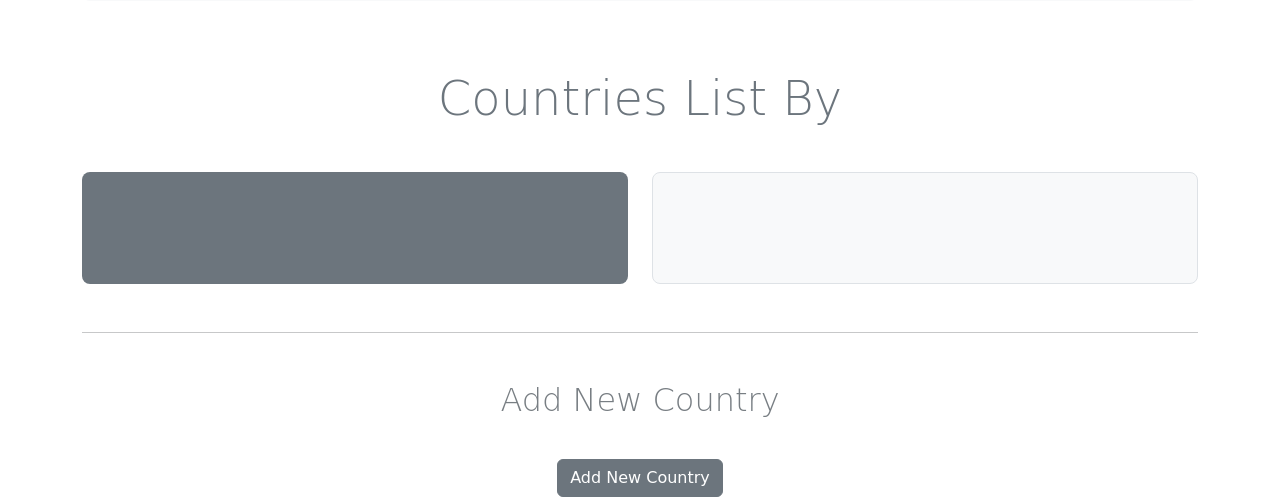
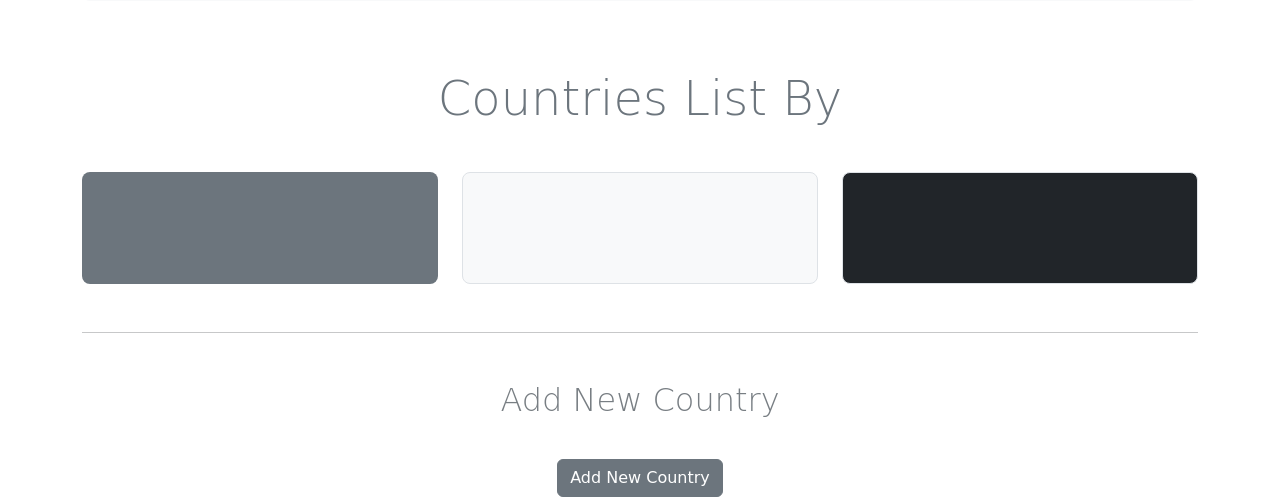
Before and after one commit to RikiSama/WorldFactbook, a Flask app: page / in a window 1280 px wide. Shown: the part 380-881 px from the top of the page. Run offline with Flask 3, Linux system fonts and the light colour scheme; data that the repository does not hold is empty; parts of the project's set-up code (start-up, migrations or seed data) failed here and were passed over; some web fonts are replaced.

Commit message:
initial commit

```diff
--- a/server.py
+++ b/server.py
@@ -3,6 +3,7 @@ from crypt import methods
 import re
 from flask import Flask,render_template,request
 import json
+import humanize
 
 w = json.load(open("worldl.json"))
 app = Flask(__name__)
@@ -85,13 +86,14 @@ def largepopl():
     largepopl = sorted(w, key=lambda c: c['population'], reverse=True)[:9]
     return render_template('population.html',
             description = 'Large Amount of Population',
-            allCountries = largepopl)
+            allCountries = largepopl,
+            )
 
 @app.route("/smallpopl")
-def smallpopl():
+def smallpopl(population):
     smallpopl = sorted(w, key=lambda c: c['population'], reverse=False)[:9]
     return render_template('population.html',
             description = 'Small Amount of Population',
-            allCountries = smallpopl)
-
+            allCountries = smallpopl,
+            )
 app.run(debug=True)
--- a/templates/index.html
+++ b/templates/index.html
@@ -93,13 +93,18 @@
       </div>
 
       <div class="row align-items-md-stretch mb-5">
-        <div class="col-md-6">
+        <div class="col-md-4">
           <div class="h-100 p-5 text-bg-secondary rounded-3">
             <p  id = "listOfCountries"></p>
           </div>
         </div>
-        <div class="col-md-6">
+        <div class="col-md-4">
           <div class="h-100 p-5 bg-light border rounded-3">
+            <div id = "countryDetail"></div>
+          </div>
+        </div>
+        <div class="col-md-4">
+          <div class="h-100 p-5 bg-dark border rounded-3">
             <div id = "countryDetail"></div>
           </div>
         </div>
```
